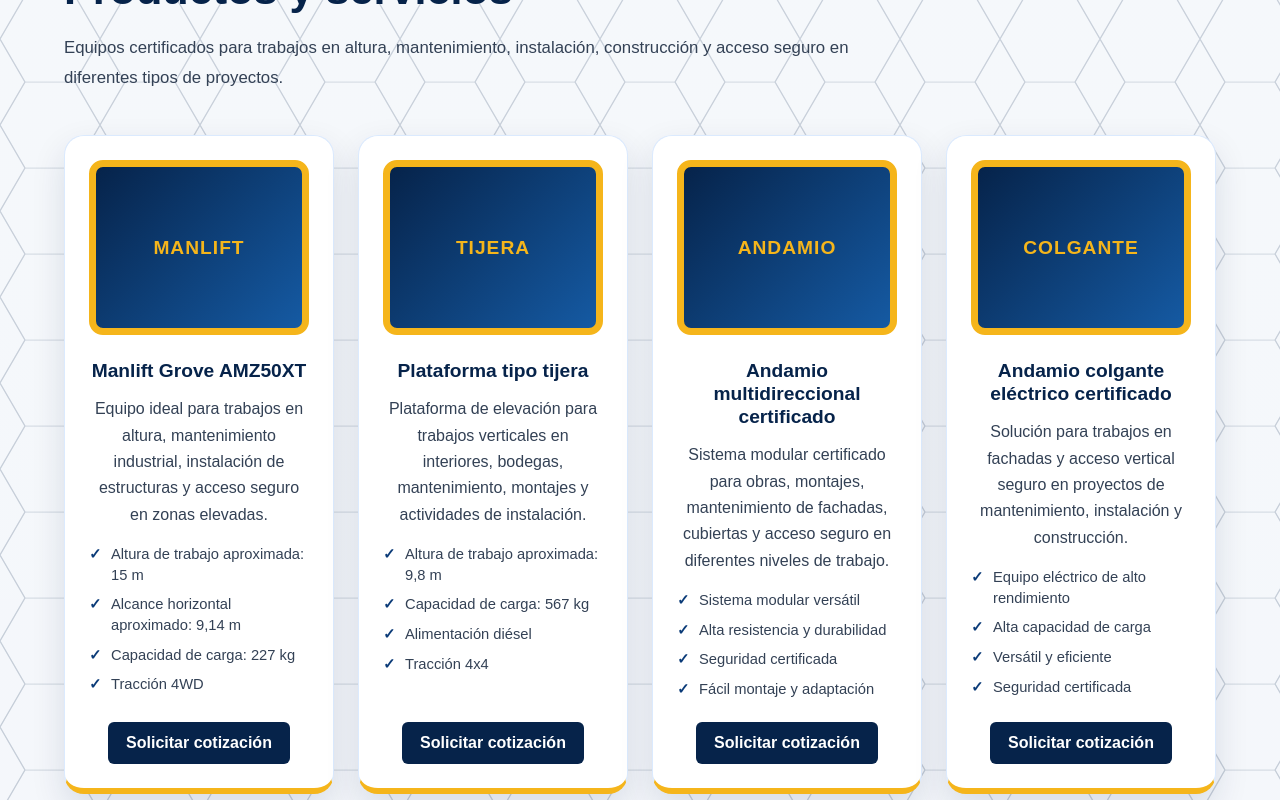
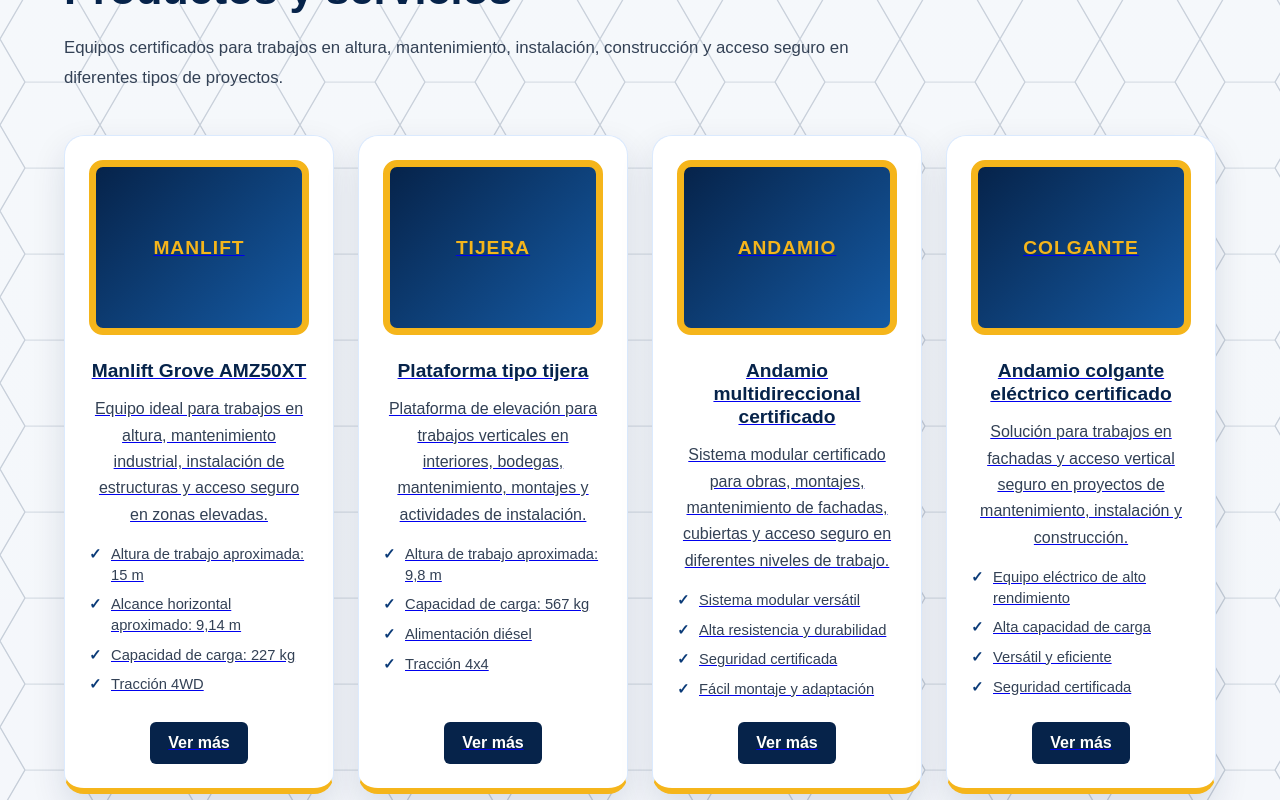
Before and after one commit to alfamontajes/TODOALTURAS, a React (Vite) app: page / in a window 1280 px wide. Shown: the part 1120-1920 px from the top of the page. Built offline with nearby package versions, Linux system fonts and the light colour scheme.

Commit message:
reestructuracion del proyecto

```diff
--- a/src/App.jsx
+++ b/src/App.jsx
@@ -1,22 +1,221 @@
+import { BrowserRouter, Routes, Route, Link, useLocation } from 'react-router-dom'
+import { useEffect } from 'react'
 import './App.css'
 
-function App() {
+const productos = {
+  manlift: {
+    etiqueta: 'MANLIFT',
+    titulo: 'Manlift Grove AMZ50XT',
+    descripcion:
+      'Equipo ideal para trabajos en altura, mantenimiento industrial, instalación de estructuras y acceso seguro en zonas elevadas.',
+    detalle:
+      'El Manlift Grove AMZ50XT es una solución eficiente para trabajos que requieren alcance vertical y horizontal, permitiendo realizar labores de mantenimiento, instalación, inspección y montaje con mayor seguridad.',
+    caracteristicas: [
+      'Altura de trabajo aproximada: 15 m',
+      'Alcance horizontal aproximado: 9,14 m',
+      'Capacidad de carga: 227 kg',
+      'Tracción 4WD',
+    ],
+    aplicaciones: [
+      'Mantenimiento industrial',
+      'Instalación de estructuras',
+      'Trabajos en bodegas',
+      'Montajes en zonas elevadas',
+    ],
+  },
+  tijera: {
+    etiqueta: 'TIJERA',
+    titulo: 'Plataforma tipo tijera',
+    descripcion:
+      'Plataforma de elevación para trabajos verticales en interiores, bodegas, mantenimiento, montajes y actividades de instalación.',
+    detalle:
+      'La plataforma tipo tijera es ideal para trabajos verticales donde se requiere estabilidad, capacidad de carga y una superficie segura para el personal operativo.',
+    caracteristicas: [
+      'Altura de trabajo aproximada: 9,8 m',
+      'Capacidad de carga: 567 kg',
+      'Alimentación diésel',
+      'Tracción 4x4',
+    ],
+    aplicaciones: [
+      'Trabajos en interiores',
+      'Bodegas y centros logísticos',
+      'Mantenimiento general',
+      'Instalaciones eléctricas y mecánicas',
+    ],
+  },
+  andamio: {
+    etiqueta: 'ANDAMIO',
+    titulo: 'Andamio multidireccional certificado',
+    descripcion:
+      'Sistema modular certificado para obras, montajes, mantenimiento de fachadas, cubiertas y acceso seguro en diferentes niveles de trabajo.',
+    detalle:
+      'El andamio multidireccional certificado permite crear estructuras seguras, resistentes y adaptables a diferentes tipos de obra, facilitando el acceso a distintos niveles de trabajo.',
+    caracteristicas: [
+      'Sistema modular versátil',
+      'Alta resistencia y durabilidad',
+      'Seguridad certificada',
+      'Fácil montaje y adaptación',
+    ],
+    aplicaciones: [
+      'Construcción',
+      'Mantenimiento de fachadas',
+      'Instalación de cubiertas',
+      'Acceso seguro en obra',
+    ],
+  },
+  colgante: {
+    etiqueta: 'COLGANTE',
+    titulo: 'Andamio colgante eléctrico certificado',
+    descripcion:
+      'Solución para trabajos en fachadas y acceso vertical seguro en proyectos de mantenimiento, instalación y construcción.',
+    detalle:
+      'El andamio colgante eléctrico certificado es una alternativa práctica para trabajos verticales en fachadas, permitiendo acceso seguro y eficiente en proyectos de gran altura.',
+    caracteristicas: [
+      'Equipo eléctrico de alto rendimiento',
+      'Alta capacidad de carga',
+      'Versátil y eficiente',
+      'Seguridad certificada',
+    ],
+    aplicaciones: [
+      'Trabajos en fachadas',
+      'Mantenimiento de edificios',
+      'Instalación en altura',
+      'Proyectos de construcción vertical',
+    ],
+  },
+}
+
+function ScrollToHash() {
+  const location = useLocation()
+
+  useEffect(() => {
+    if (location.hash) {
+      const elemento = document.querySelector(location.hash)
+
+      if (elemento) {
+        setTimeout(() => {
+          elemento.scrollIntoView({ behavior: 'smooth' })
+        }, 100)
+      }
+    } else {
+      window.scrollTo({ top: 0, behavior: 'smooth' })
+    }
+  }, [location])
+
+  return null
+}
+
+function Header() {
   return (
-    <>
     <header className="header">
       <div className="container nav">
-          <a href="#inicio" className="logo">
+        <Link to="/" className="logo">
           <img src="/todoalturas-logo-inicio.png" alt="TODO ALTURAS" />
-          </a>
+        </Link>
 
         <nav className="menu">
-            <a href="#inicio">Inicio</a>
-            <a href="#productos">Productos</a>
-            <a href="#nosotros">Nosotros</a>
-            <a href="#contacto">Contacto</a>
+          <Link to="/#inicio">Inicio</Link>
+          <Link to="/#productos">Productos</Link>
+          <Link to="/#nosotros">Nosotros</Link>
+          <Link to="/#contacto">Contacto</Link>
         </nav>
       </div>
     </header>
+  )
+}
+
+function ContactoFooter() {
+  return (
+    <>
+      <section id="contacto" className="contact">
+        <div className="container contact-grid">
+          <div>
+            <span className="section-label">¡Cotiza hoy!</span>
+            <h2>Lleva tu proyecto a nuevas alturas</h2>
+            <p>
+              Comunícate con nosotros para recibir asesoría sobre alquiler de equipos,
+              andamios certificados y soluciones para trabajo seguro en alturas.
+            </p>
+          </div>
+
+          <div className="contact-box">
+            <div className="contact-info">
+              <p>
+                <strong>Celular:</strong> 300 639 7448
+              </p>
+
+              <p>
+                <strong>Celular:</strong> 301 487 4553
+              </p>
+
+              <p>
+                <strong>Teléfono fijo:</strong> 602 334 8712
+              </p>
+
+              <p>
+                <strong>Correo:</strong> alfamontajesycubiertas@hotmail.com
+              </p>
+
+              <p>
+                <strong>Correo:</strong> todoalturas@alfamontajesycubiertas.com
+              </p>
+            </div>
+          </div>
+        </div>
+      </section>
+
+      <footer className="footer">
+        <div className="container footer-content">
+          <p>© 2026 TODO ALTURAS. Todos los derechos reservados.</p>
+          <p>Equipos certificados para trabajo seguro en alturas.</p>
+        </div>
+      </footer>
+    </>
+  )
+}
+
+function WhatsAppButton() {
+  return (
+    <a
+      className="whatsapp-float"
+      href="https://wa.me/573014874553?text=Hola%2C%20quiero%20recibir%20informaci%C3%B3n%20sobre%20los%20servicios%20de%20TODO%20ALTURAS."
+      target="_blank"
+      rel="noreferrer"
+      aria-label="Abrir chat de WhatsApp con TODO ALTURAS"
+    >
+      <img src="/whatsapp-icon.png" alt="WhatsApp" />
+    </a>
+  )
+}
+
+function ProductCard({ slug, producto }) {
+  return (
+    <Link to={`/producto/${slug}`} className="product-card">
+      <div className="product-image">
+        <span>{producto.etiqueta}</span>
+      </div>
+
+      <div className="product-content">
+        <h3>{producto.titulo}</h3>
+
+        <p>{producto.descripcion}</p>
+
+        <ul>
+          {producto.caracteristicas.map((item) => (
+            <li key={item}>{item}</li>
+          ))}
+        </ul>
+
+        <span className="product-link">Ver más</span>
+      </div>
+    </Link>
+  )
+}
+
+function Inicio() {
+  return (
+    <>
+      <Header />
 
       <main>
         <section id="inicio" className="hero">
@@ -39,6 +238,7 @@ function App() {
             <div className="section-heading">
               <span className="section-label">Nuestros equipos</span>
               <h2>Productos y servicios</h2>
+
               <p className="section-text">
                 Equipos certificados para trabajos en altura, mantenimiento, instalación,
                 construcción y acceso seguro en diferentes tipos de proyectos.
@@ -46,105 +246,10 @@ function App() {
             </div>
 
             <div className="product-grid">
-              <article className="product-card">
-                <div className="product-image">
-                  <span>MANLIFT</span>
-                </div>
-
-                <div className="product-content">
-                  <h3>Manlift Grove AMZ50XT</h3>
-                  <p>
-                    Equipo ideal para trabajos en altura, mantenimiento industrial,
-                    instalación de estructuras y acceso seguro en zonas elevadas.
-                  </p>
-
-                  <ul>
-                    <li>Altura de trabajo aproximada: 15 m</li>
-                    <li>Alcance horizontal aproximado: 9,14 m</li>
-                    <li>Capacidad de carga: 227 kg</li>
-                    <li>Tracción 4WD</li>
-                  </ul>
-
-                  <a href="#contacto" className="product-link">
-                    Solicitar cotización
-                  </a>
-                </div>
-              </article>
-
-              <article className="product-card">
-                <div className="product-image">
-                  <span>TIJERA</span>
-                </div>
-
-                <div className="product-content">
-                  <h3>Plataforma tipo tijera</h3>
-                  <p>
-                    Plataforma de elevación para trabajos verticales en interiores,
-                    bodegas, mantenimiento, montajes y actividades de instalación.
-                  </p>
-
-                  <ul>
-                    <li>Altura de trabajo aproximada: 9,8 m</li>
-                    <li>Capacidad de carga: 567 kg</li>
-                    <li>Alimentación diésel</li>
-                    <li>Tracción 4x4</li>
-                  </ul>
-
-                  <a href="#contacto" className="product-link">
-                    Solicitar cotización
-                  </a>
-                </div>
-              </article>
-
-              <article className="product-card">
-                <div className="product-image">
-                  <span>ANDAMIO</span>
-                </div>
-
-                <div className="product-content">
-                  <h3>Andamio multidireccional certificado</h3>
-                  <p>
-                    Sistema modular certificado para obras, montajes, mantenimiento de
-                    fachadas, cubiertas y acceso seguro en diferentes niveles de trabajo.
-                  </p>
-
-                  <ul>
-                    <li>Sistema modular versátil</li>
-                    <li>Alta resistencia y durabilidad</li>
-                    <li>Seguridad certificada</li>
-                    <li>Fácil montaje y adaptación</li>
-                  </ul>
-
-                  <a href="#contacto" className="product-link">
-                    Solicitar cotización
-                  </a>
-                </div>
-              </article>
-
-              <article className="product-card">
-                <div className="product-image">
-                  <span>COLGANTE</span>
-                </div>
-
-                <div className="product-content">
-                  <h3>Andamio colgante eléctrico certificado</h3>
-                  <p>
-                    Solución para trabajos en fachadas y acceso vertical seguro en
-                    proyectos de mantenimiento, instalación y construcción.
-                  </p>
-
-                  <ul>
-                    <li>Equipo eléctrico de alto rendimiento</li>
-                    <li>Alta capacidad de carga</li>
-                    <li>Versátil y eficiente</li>
-                    <li>Seguridad certificada</li>
-                  </ul>
-
-                  <a href="#contacto" className="product-link">
-                    Solicitar cotización
-                  </a>
-                </div>
-              </article>
+              <ProductCard slug="manlift" producto={productos.manlift} />
+              <ProductCard slug="tijera" producto={productos.tijera} />
+              <ProductCard slug="andamio" producto={productos.andamio} />
+              <ProductCard slug="colgante" producto={productos.colgante} />
             </div>
           </div>
         </section>
@@ -183,92 +288,124 @@ function App() {
           </div>
         </section>
 
-        <section className="section why">
+        <ContactoFooter />
+      </main>
+
+      <WhatsAppButton />
+    </>
+  )
+}
+
+function ProductoPage({ tipo }) {
+  const producto = productos[tipo]
+
+  if (!producto) {
+    return (
+      <>
+        <Header />
+
+        <main>
+          <section className="section pattern-light products-section">
+            <div className="container">
+              <span className="section-label">Producto no encontrado</span>
+              <h2>El producto que buscas no existe</h2>
+              <p className="section-text">
+                Regresa a la página principal para ver nuestros productos disponibles.
+              </p>
+
+              <Link to="/#productos" className="product-link">
+                Volver a productos
+              </Link>
+            </div>
+          </section>
+
+          <ContactoFooter />
+        </main>
+
+        <WhatsAppButton />
+      </>
+    )
+  }
+
+  return (
+    <>
+      <Header />
+
+      <main>
+        <section className="section pattern-light products-section">
           <div className="container">
             <div className="section-heading">
-              <span className="section-label">¿Por qué elegirnos?</span>
-              <h2>Trabajamos con seguridad como prioridad</h2>
+              <span className="section-label">{producto.etiqueta}</span>
+              <h2>{producto.titulo}</h2>
+
+              <p className="section-text">{producto.descripcion}</p>
             </div>
 
-            <div className="why-grid">
-              <div className="why-item">
-                <strong>Equipos certificados</strong>
-                <p>Soluciones confiables para trabajos en altura.</p>
+            <div className="two-columns" style={{ marginTop: '42px' }}>
+              <div className="product-card">
+                <div className="product-image">
+                  <span>{producto.etiqueta}</span>
                 </div>
 
-              <div className="why-item">
-                <strong>Marcas líderes</strong>
-                <p>Equipos adecuados para proyectos exigentes.</p>
+                <div className="product-content">
+                  <h3>{producto.titulo}</h3>
+                  <p>{producto.detalle}</p>
+
+                  <Link to="/#productos" className="product-link">
+                    Ver otros equipos
+                  </Link>
+                </div>
               </div>
 
-              <div className="why-item">
-                <strong>Mantenimiento garantizado</strong>
-                <p>Operación segura y acompañamiento técnico.</p>
-              </div>
+              <div className="contact-box" style={{ background: '#ffffff' }}>
+                <span className="section-label">Información del equipo</span>
 
-              <div className="why-item">
-                <strong>Asesoría personalizada</strong>
-                <p>Te ayudamos a elegir el equipo correcto.</p>
+                <h2 style={{ color: '#06234a', marginTop: 0 }}>Características</h2>
+
+                <ul className="product-content" style={{ padding: 0, textAlign: 'left' }}>
+                  {producto.caracteristicas.map((item) => (
+                    <li key={item}>{item}</li>
+                  ))}
+                </ul>
+
+                <h2 style={{ color: '#06234a' }}>Aplicaciones</h2>
+
+                <ul className="product-content" style={{ padding: 0, textAlign: 'left' }}>
+                  {producto.aplicaciones.map((item) => (
+                    <li key={item}>{item}</li>
+                  ))}
+                </ul>
+
+                <a href="#contacto" className="product-link">
+                  Solicitar cotización
+                </a>
               </div>
             </div>
           </div>
         </section>
 
-        <section id="contacto" className="contact">
-          <div className="container contact-grid">
-            <div>
-              <span className="section-label">¡Cotiza hoy!</span>
-              <h2>Lleva tu proyecto a nuevas alturas</h2>
-              <p>
-                Comunícate con nosotros para recibir asesoría sobre alquiler de equipos,
-                andamios certificados y soluciones para trabajo seguro en alturas.
-              </p>
-            </div>
-
-            <div className="contact-box">
-              <div className="contact-info">
-                <p>
-                  <strong>Celular:</strong> 300 639 7448
-                </p>
-
-                <p>
-                  <strong>Celular:</strong> 301 487 4553
-                </p>
-
-                <p>
-                  <strong>Teléfono fijo:</strong> 602 334 8712
-                </p>
-
-                <p>
-                  <strong>Correo:</strong> alfamontajesycubiertas@hotmail.com
-                </p>
-                <p>
-                  <strong>Correo:</strong> todoalturas@alfamontajesycubiertas.com
-                </p>
-              </div>
-
-            </div>
-          </div>
-        </section>
+        <ContactoFooter />
       </main>
 
-      <footer className="footer">
-        <div className="container footer-content">
-          <p>© 2026 TODO ALTURAS. Todos los derechos reservados.</p>
-          <p>Equipos certificados para trabajo seguro en alturas.</p>
-        </div>
-      </footer>
-      <a
-        className="whatsapp-float"
-        href="https://wa.me/573014874353?text=Hola%2C%20quiero%20recibir%20informaci%C3%B3n%20sobre%20los%20servicios%20de%20TODO%20ALTURAS."
-        target="_blank"
-        rel="noreferrer"
-        aria-label="Abrir chat de WhatsApp con TODO ALTURAS"
-      >
-        <img src="/whatsapp-icon.png" alt="WhatsApp" />
-      </a>
+      <WhatsAppButton />
     </>
   )
 }
 
+function App() {
+  return (
+    <BrowserRouter>
+      <ScrollToHash />
+
+      <Routes>
+        <Route path="/" element={<Inicio />} />
+        <Route path="/producto/manlift" element={<ProductoPage tipo="manlift" />} />
+        <Route path="/producto/tijera" element={<ProductoPage tipo="tijera" />} />
+        <Route path="/producto/andamio" element={<ProductoPage tipo="andamio" />} />
+        <Route path="/producto/colgante" element={<ProductoPage tipo="colgante" />} />
+      </Routes>
+    </BrowserRouter>
+  )
+}
+
 export default App
```
Also changed, not shown: src/App.css (+0 -35 lines). Lines whose indentation alone changed are shown as unchanged.
